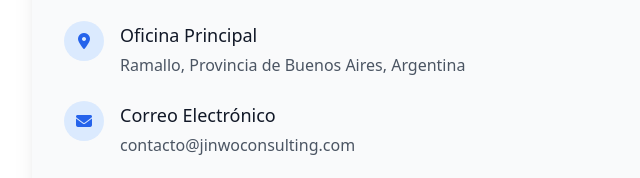
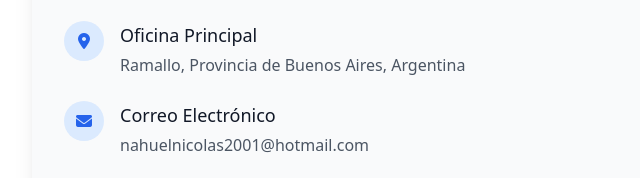
Before and after one commit to NahuelBarrutia/JinwoConsulting, a plain HTML site: page index.html in a window 1280 px wide. Shown: the part 4827-5005 px from the top of the page, 0-640 px from the left. Drawn offline with nearby package versions, Linux system fonts and the light colour scheme.

Commit message:
Add files via upload

```diff
--- a/index.html
+++ b/index.html
@@ -553,7 +553,7 @@
                             </div>
                             <div class="ml-4">
                                 <h4 class="text-lg font-medium text-gray-900">Correo Electrónico</h4>
-                                <p class="mt-1 text-gray-600">contacto@jinwoconsulting.com</p>
+                                <p class="mt-1 text-gray-600">nahuelnicolas2001@hotmail.com</p>
                             </div>
                         </div>
 
```
